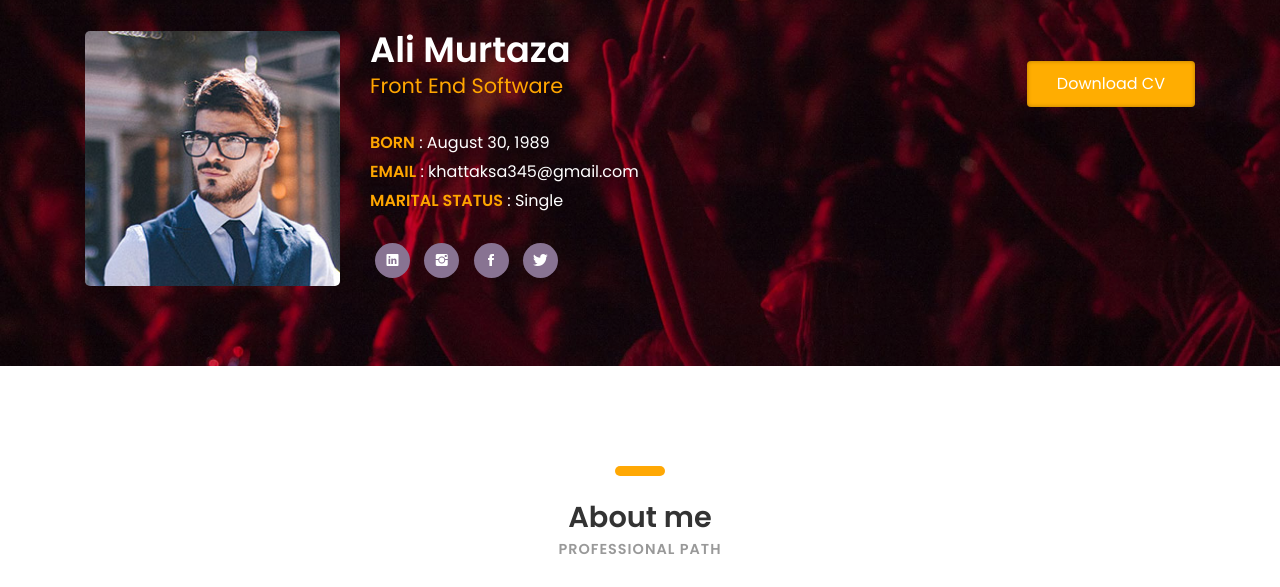
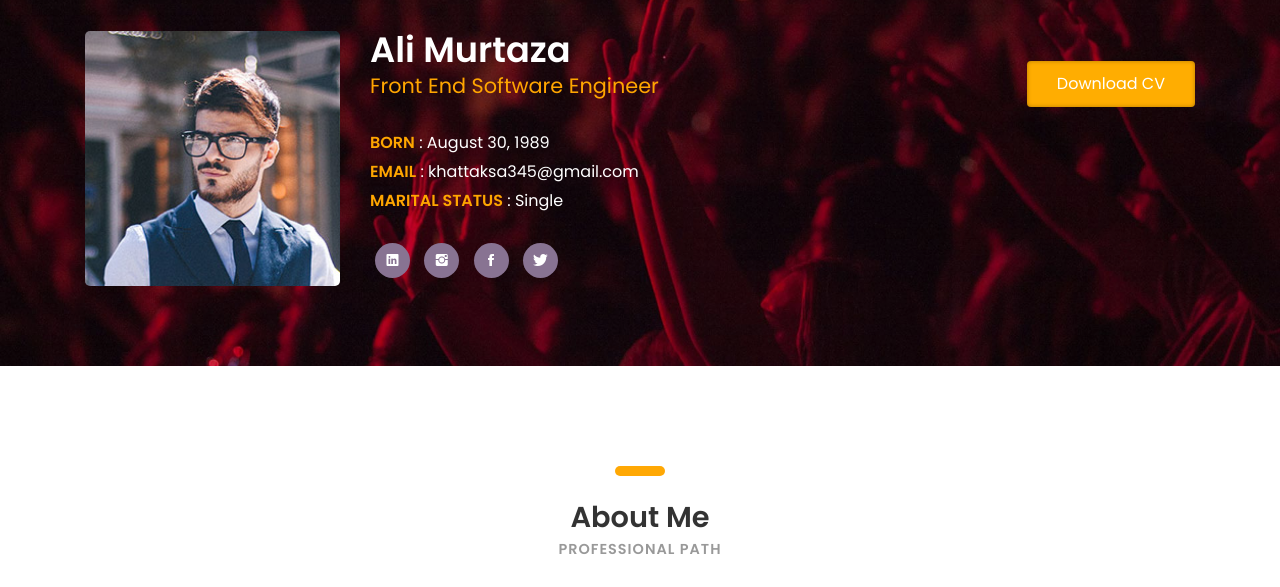
Before and after one commit to alimurtaza0830/personal-webpage, a plain HTML site: page index.html in a window 1280 px wide. Shown: the part 177-764 px from the top of the page. Drawn offline with Linux system fonts and the light colour scheme; files whose address does not match are found by name.

Commit message:
another commit

```diff
--- a/index.html
+++ b/index.html
@@ -73,7 +73,7 @@
 
 					<div class="col-sm-10 col-md-5 col-lg-6">
 							<h2><b>Ali Murtaza</b></h2>
-							<h4 class="font-yellow">Front End Software</h4>
+							<h4 class="font-yellow">Front End Software Engineer</h4>
 							<ul class="information margin-tb-30">
 								<li><b class="font-yellow">BORN</b> : August 30, 1989</li>
 								<li><b class="font-yellow">EMAIL</b> : khattaksa345@gmail.com</li>
@@ -103,7 +103,7 @@
 			<div class="row">
 				<div class="col-sm-12 center-text">
 					<div class="heading ">
-						<h3><b>About me</b></h3>
+						<h3><b>About Me</b></h3>
 						<h6 class="font-lite-black"><b>PROFESSIONAL PATH</b></h6>
 					</div>
 				</div><!-- col-sm-3 -->
```
